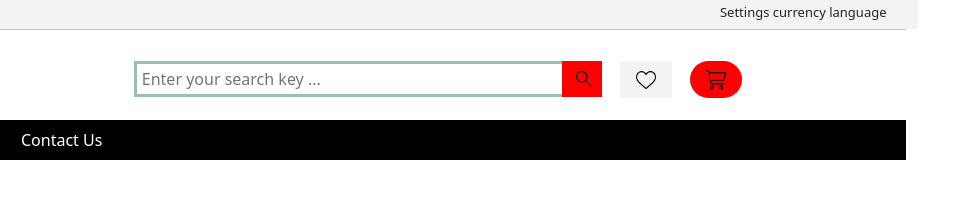
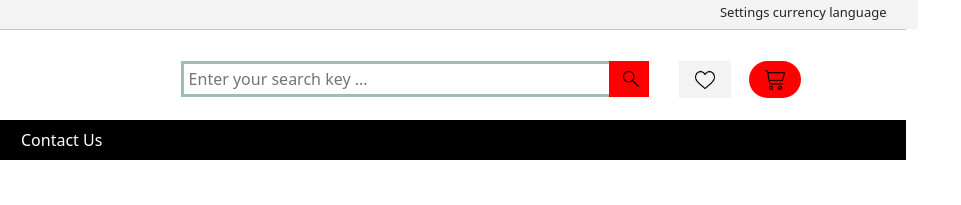
Before and after one commit to KSJ0/PC_Blitz, a plain HTML site: page index.html in a window 1280 px wide. Shown: the top 205 px of the page, 319-1280 px from the left. Drawn offline with Linux system fonts and the light colour scheme; files whose address does not match are found by name; a web font is replaced by a local one.

Commit message:
Update custom_stylesheet.css

```diff
--- a/assets/css/custom_stylesheet.css
+++ b/assets/css/custom_stylesheet.css
@@ -48,7 +48,7 @@ hr {
     float: right;
     clear: right;
     margin-top: -5%;
-    margin-right: 26%;
+    margin-right: 22%;
 
 }
 
@@ -86,7 +86,7 @@ hr {
     float: right;
     clear: right;
     margin-top: -5%;
-    margin-right: 14%;
+    margin-right: 9%;
     background-color: #FE0000;
     padding: 0.5rem 1rem;
     border: none;
@@ -110,7 +110,7 @@ hr {
     float: right;
     clear: right;
     margin-top: -5%;
-    margin-right: 20%;
+    margin-right: 15%;
     background-color: #F3F3F3;
     padding: 0.5rem 1rem;
     border: none;
```
